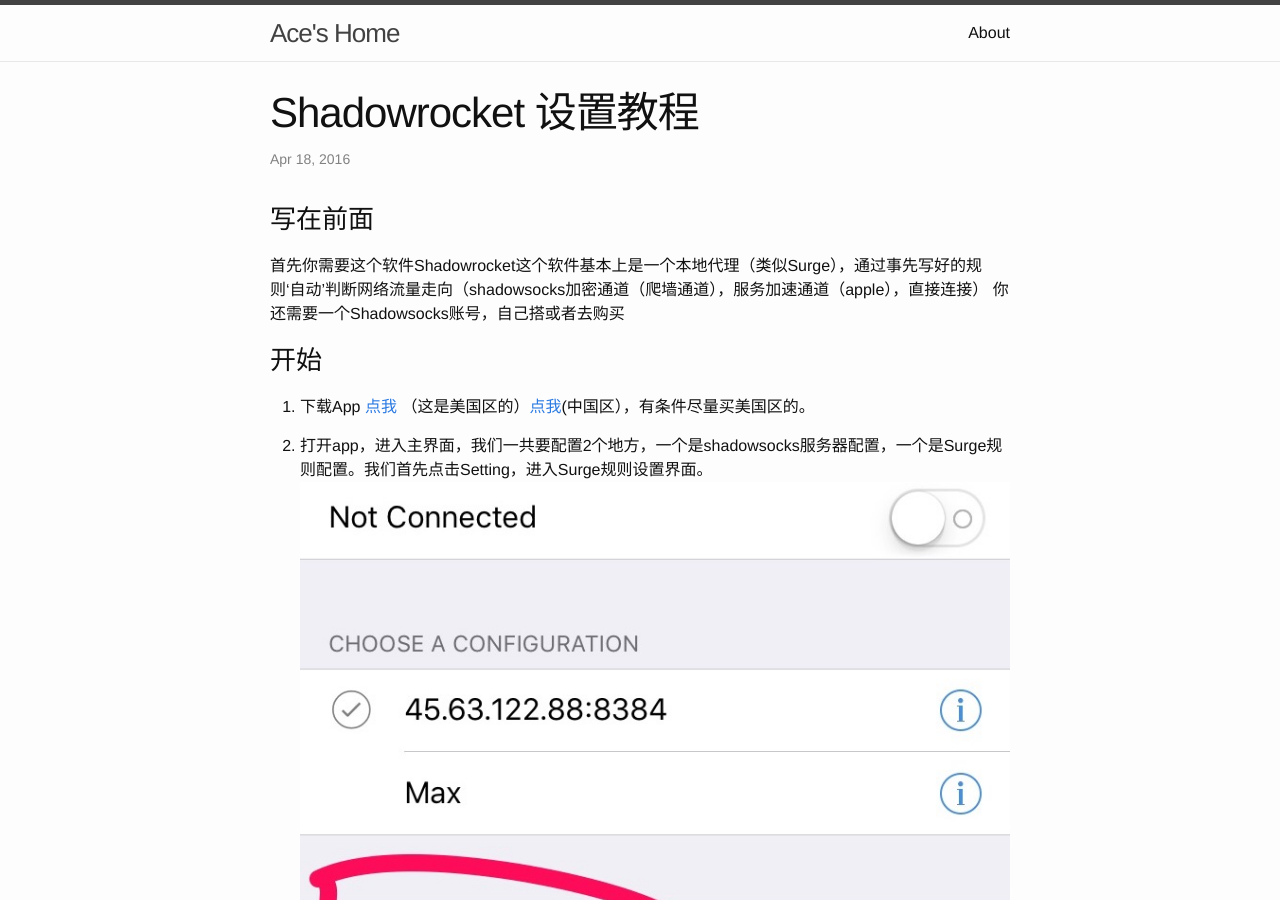
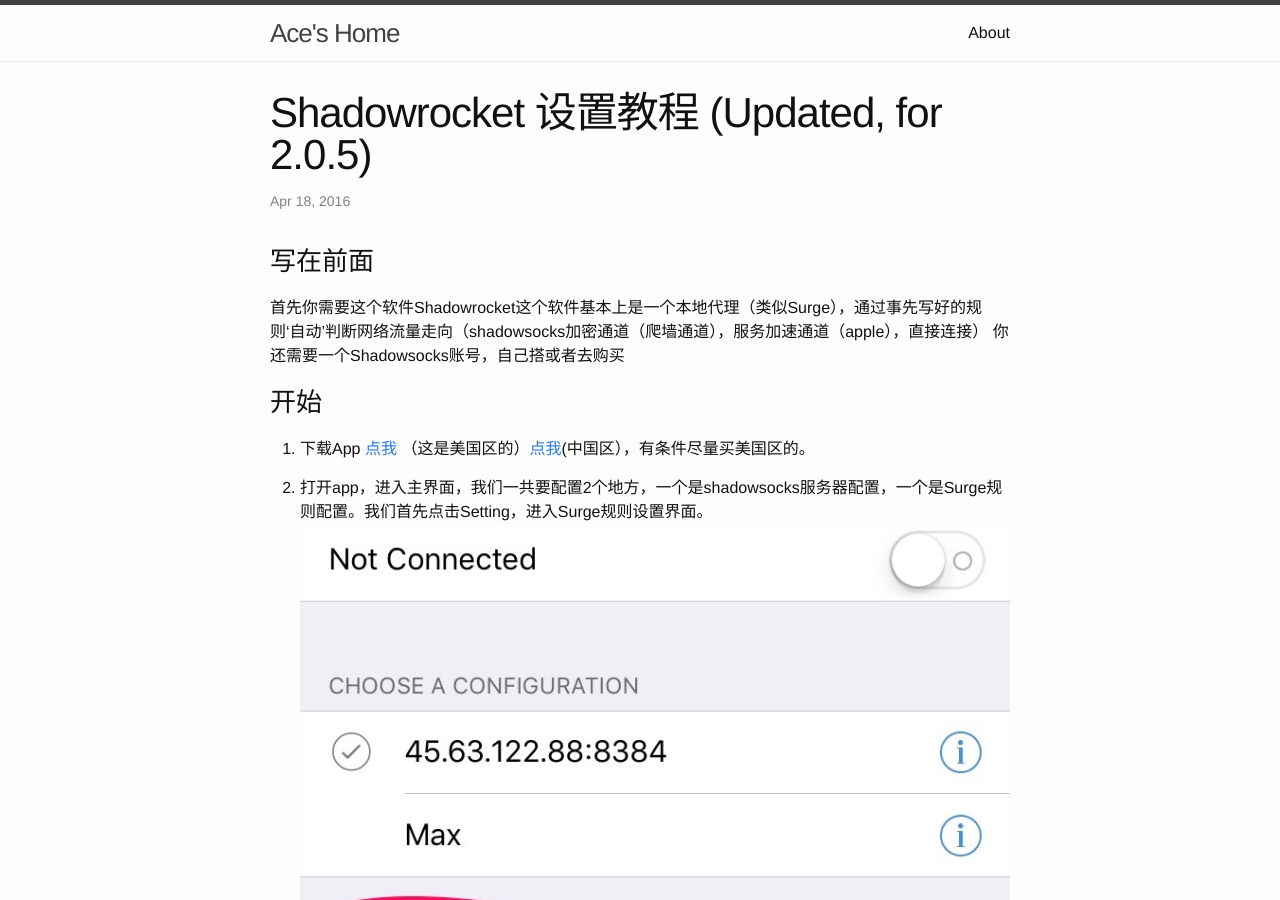
Before and after one commit to zgli1980/zgli1980.github.io, a Jekyll site: the page built from _posts/2016-04-18-Shadowrocket 配置指南.md, in a window 1280 px wide and 900 px high. Built offline with Jekyll 4.4.1, drawn with Linux system fonts in a browser that asks for light colours.

Commit message:
Update and rename 2016-04-18-Shadowrocket 配置指南(Updated, for 2.0.5).md to 2016-04-18-Shadowrocket 配置指南.md

```diff
--- a/_posts/2016-04-18-Shadowrocket 配置指南(Updated, for 2.0.5).md
+++ b/_posts/2016-04-18-Shadowrocket 配置指南.md
@@ -1,6 +1,6 @@
 ---
 layout: post
-title: "Shadowrocket 设置教程"
+title: "Shadowrocket 设置教程 (Updated, for 2.0.5)"
 date: "2016-04-18 15:22:51 +0800"
 categories: gfw
 published: true
```
